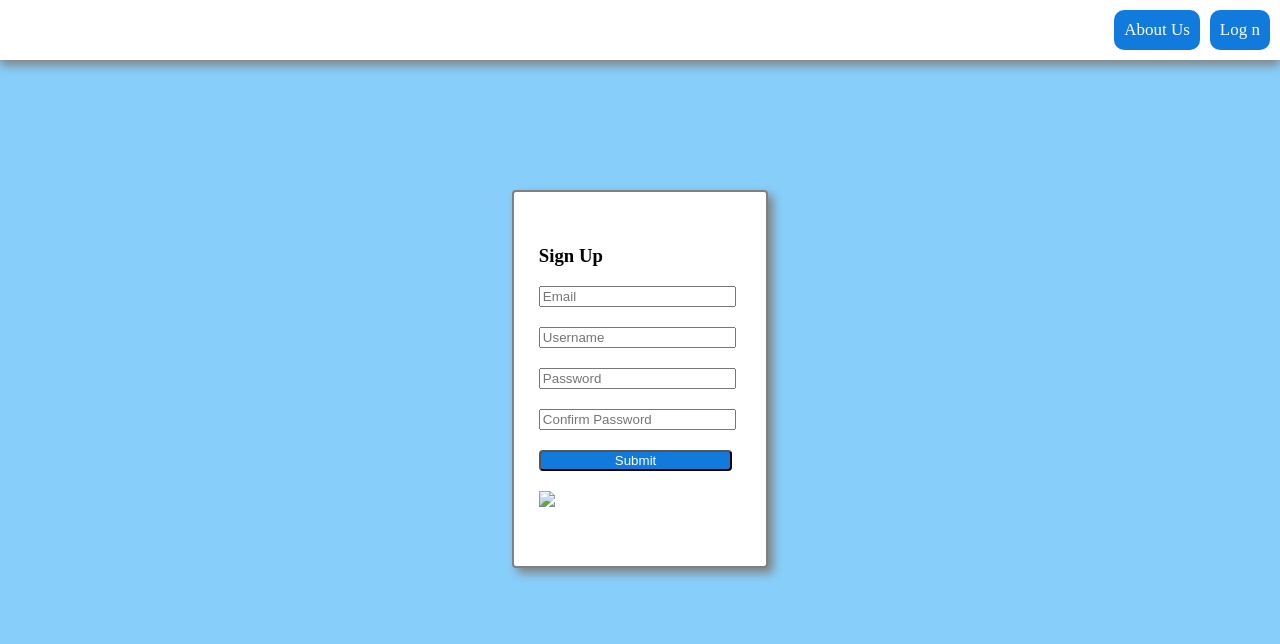
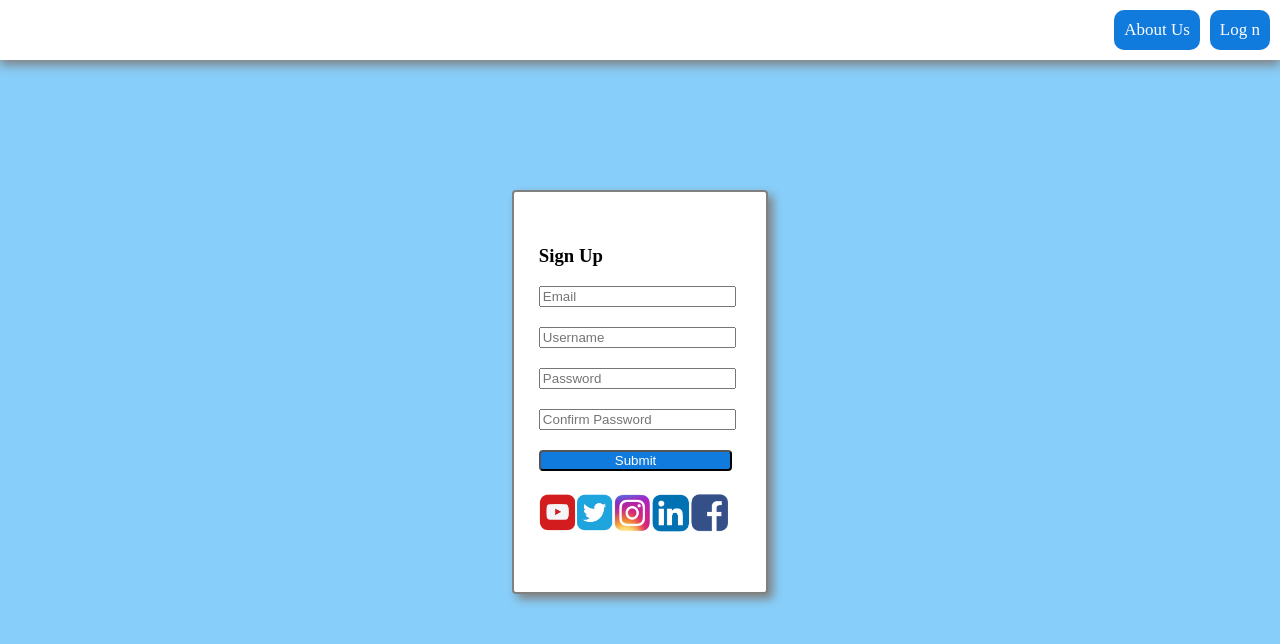
Before and after one commit to danisthomas/StaticRegisterPage, a plain HTML site: page index.html in a window 1280 px wide. Drawn offline with Linux system fonts and the light colour scheme.

Commit message:
correct image src

```diff
--- a/index.html
+++ b/index.html
@@ -36,7 +36,7 @@
             <div>
                     <button style= "background-color: rgb(17, 122, 221); color: white;"> Submit </button> </div>
                     <Div>
-                        <img src="..//HTMLRegisterPage/Assests/Social-Media-Icons.jpg" width="83%">
+                        <img src="./Assests/Social-Media-Icons.jpg" width="83%">
 
 
              </form>
```
